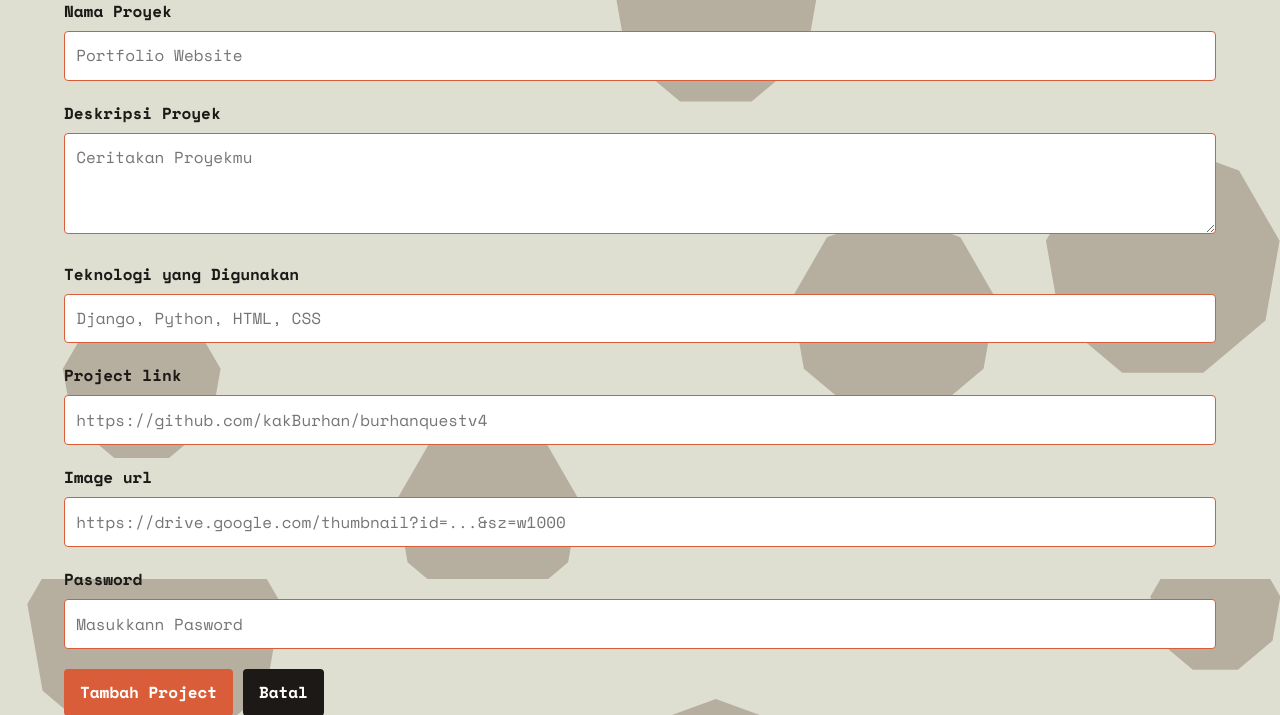
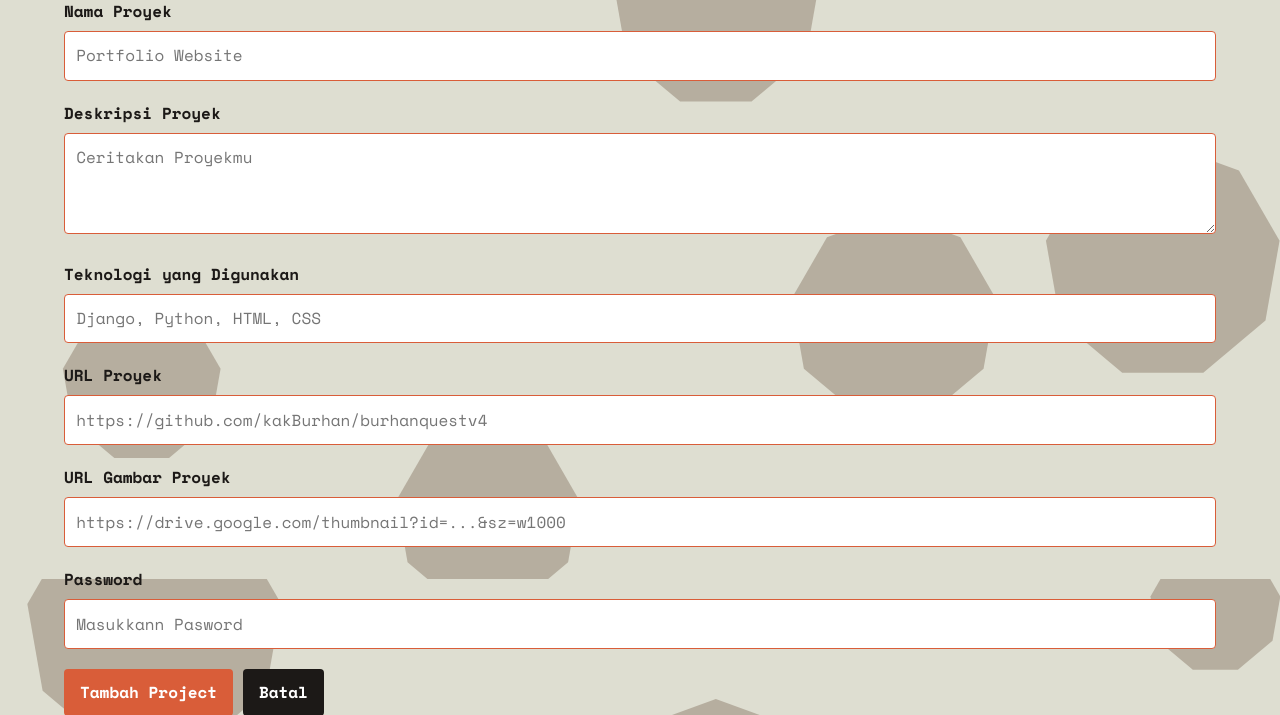
Before and after one commit to SamuelHagantaSurbakti/myportofolio, a Django app: page /project/add/ in a window 1280 px wide. Shown: the part 221-936 px from the top of the page. Run offline with Django 5.2, Linux system fonts and the light colour scheme.

Commit message:
fix: memperbaiki error project_image dan menyelesaikan Tutorial 3

```diff
--- a/main/forms.py
+++ b/main/forms.py
@@ -30,8 +30,8 @@ class ProjectForm(ModelForm):
             "title": "Nama Proyek",
             "description": "Deskripsi Proyek",
             "tech_stack": "Teknologi yang Digunakan",
-            "project_url": "URL Proyek",
-            "project_image_url": "URL Gambar Proyek",
+            "project_link": "URL Proyek",
+            "image_url": "URL Gambar Proyek",
         }
 
 
--- a/templates/project.html
+++ b/templates/project.html
@@ -39,7 +39,7 @@
 
                     {% for project in project_list %}
                         <div class="project-item">
-                            <img src="{% static project.image_url %}" alt="{{ project.title }}" class="project-img">
+                            <img src="{{ project.image_url }}" alt="{{ project.title }}" class="project-img">
 
                             <div class="project-overlay">
                                 <h3>{{ project.title }}</h3>
```
